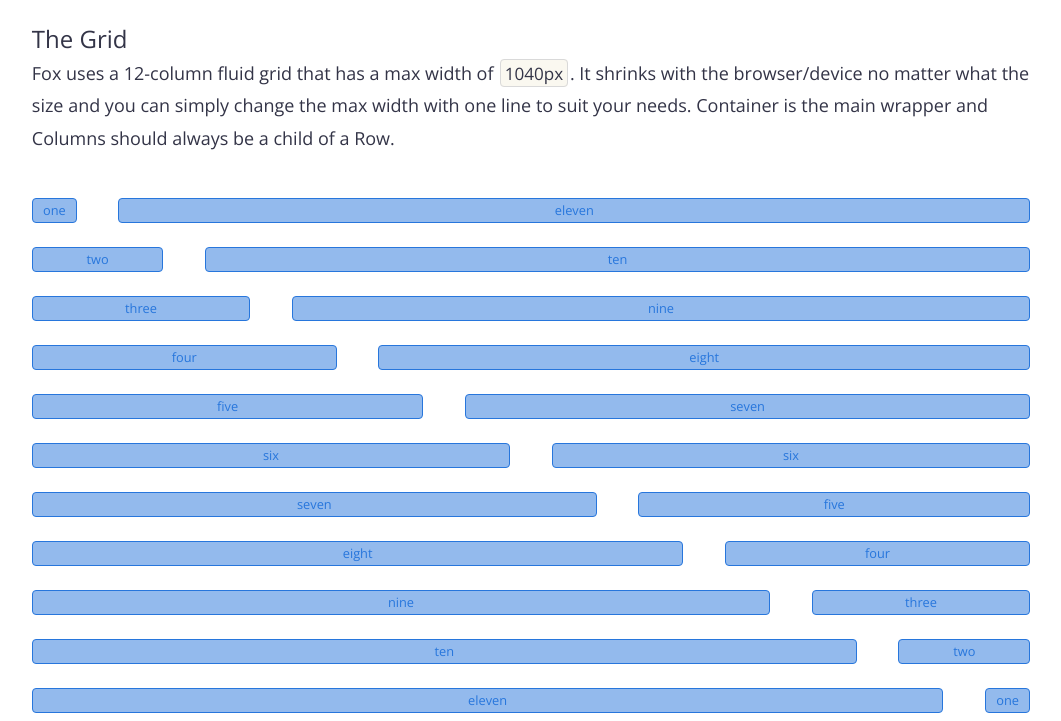
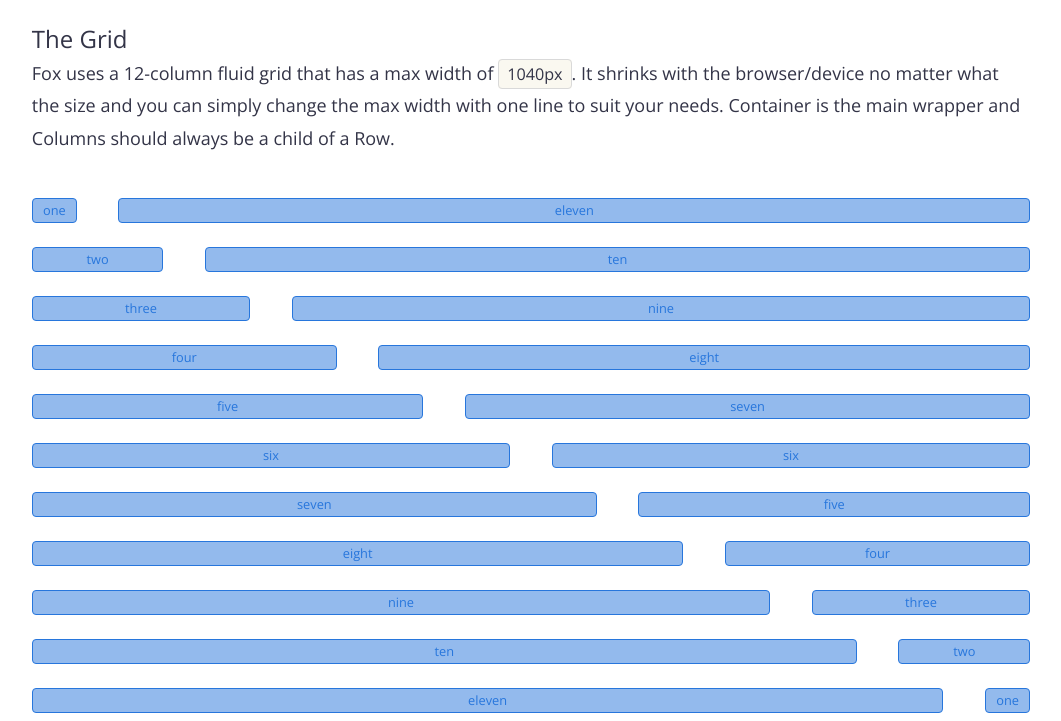
Before and after one commit to arsenal942/foxcss, a plain HTML site: page index.html in a window 1280 px wide. Shown: the part 1359-2080 px from the top of the page, without its empty margins (109-1170 px from the left). Drawn offline with nearby package versions, Linux system fonts and the light colour scheme.

Commit message:
- Logo updated  - Code/Pre changes

```diff
--- a/css/fox.css
+++ b/css/fox.css
@@ -208,23 +208,22 @@ img {
   max-width: 95%;
 }
 /*Code*/
-pre, code {
-    font-size: 95%;
-    border-radius: .25rem;
+code {
+  white-space: nowrap;
+  text-transform: none;
+  padding: 0.2rem 0.5rem;
+  background-color: #FAF8F0;
+  border: 1px solid #D9D9D9;
+  line-height: 150%;
+  font-size: 90%;
+  border-radius: .25rem;
 }
-code {
-    line-height: 100%;
-    padding: .1rem .25rem;
-    margin: 0 .1rem;
-    background-color: #FAF8F0;
-    border: 1px solid #D9D9D9;
-  }
+
 pre > code {
-    display: block;
-    background-color: #FAF8F0;
-    border: 1px solid #D9D9D9;
-    line-height: 150%;
-  }
+  display: block;
+  word-wrap: break-word;
+  white-space: pre-wrap;
+}
 /*Navigation*/
 nav {
   border-bottom: 1px solid #2776dc;
--- a/css/landing.css
+++ b/css/landing.css
@@ -73,7 +73,7 @@ footer a:visited {
 }
 
 .logo {
-  background-image: url('http://www.iconninja.com/files/381/409/110/racoon-icon.svg');
+  background-image: url('http://i.imgur.com/tPjOxR1.png');
   background-repeat: no-repeat;
   background-size: contain;
   height: 120px;
```
